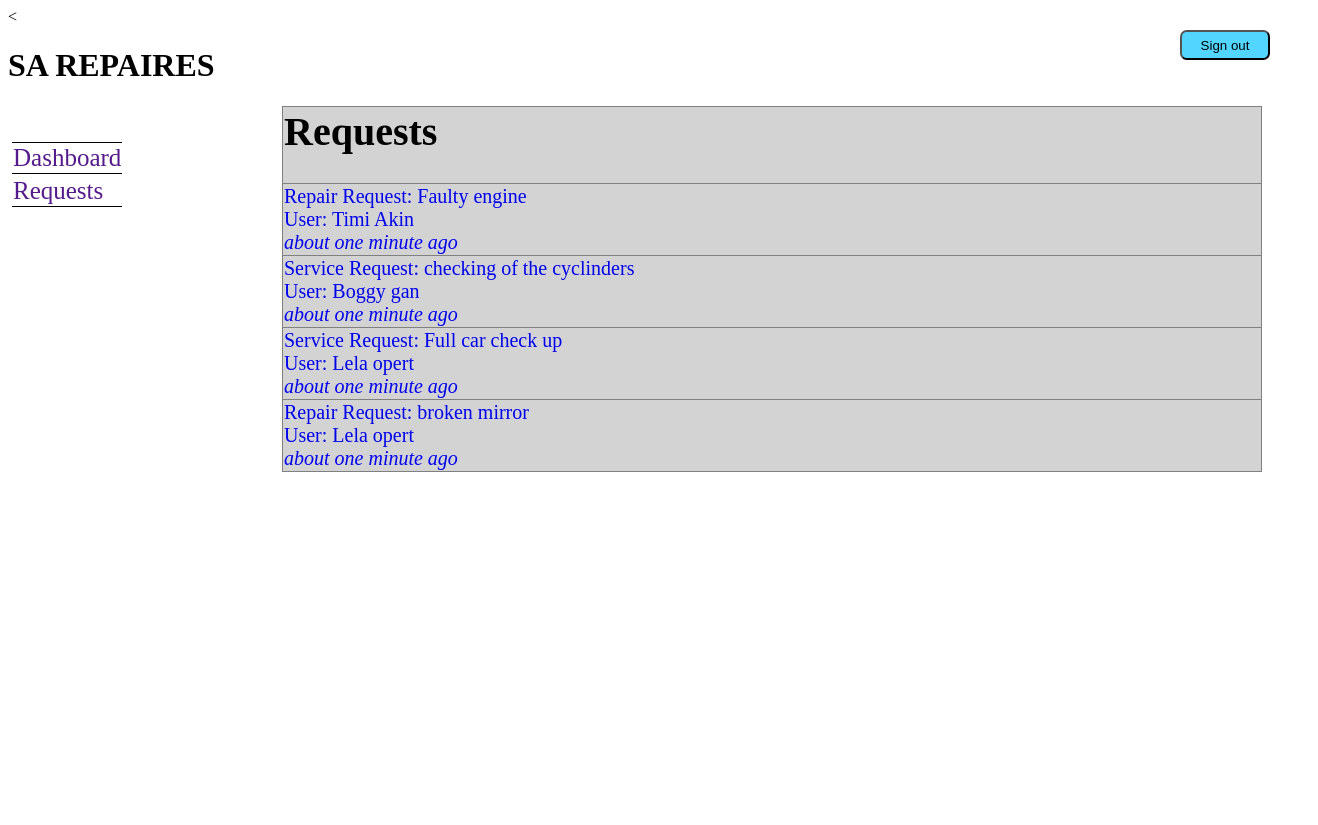
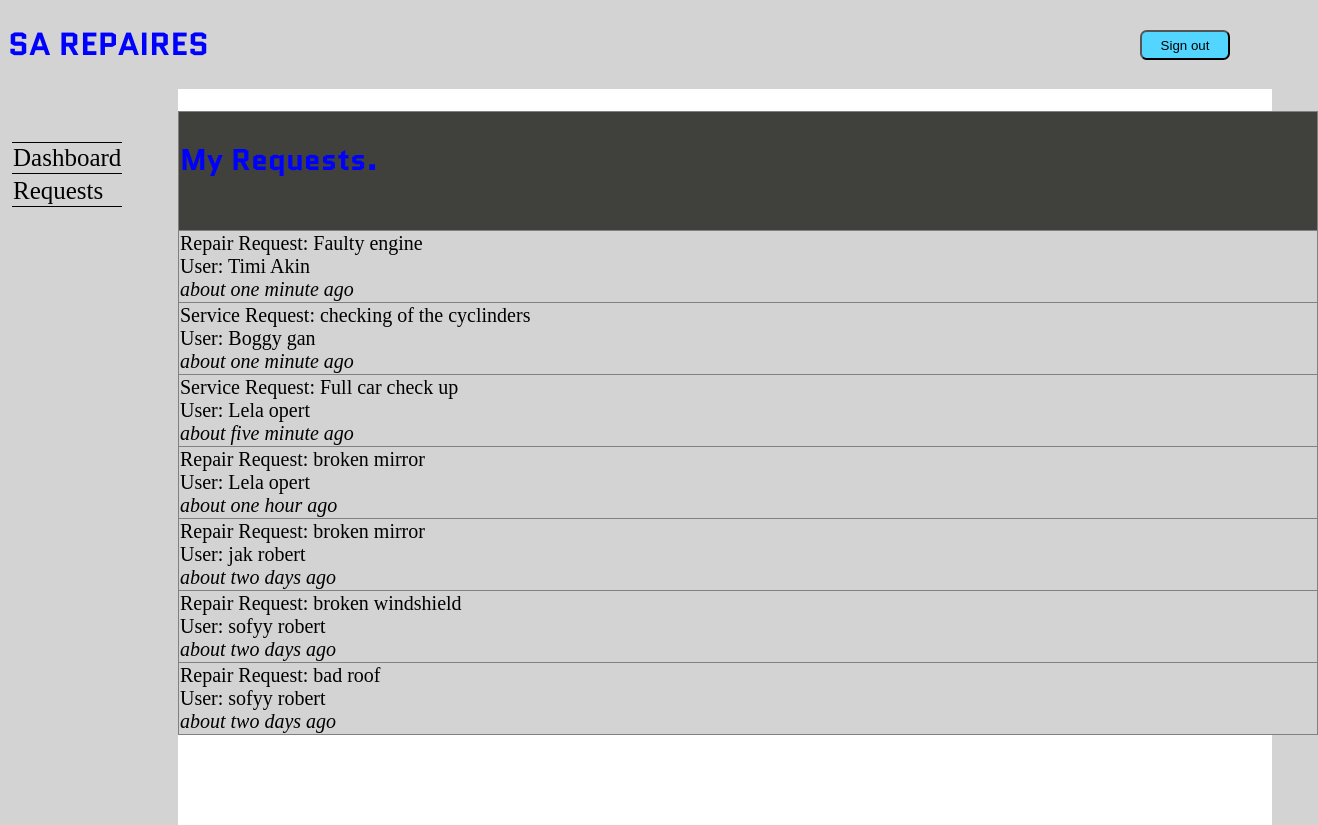
Before and after one commit to timiakin/Maintenance-Tracker, a plain HTML site: page ADMIN REQUEST PAGE/Admin req.page.html in a window 1280 px wide. Shown: the top 825 px of the page, 1318 px wide, since content can reach past the window. Drawn offline with Linux system fonts and the light colour scheme.

Commit message:
styling of the table on this page

```diff
--- a/ADMIN REQUEST PAGE/Admin req.page.html
+++ b/ADMIN REQUEST PAGE/Admin req.page.html
@@ -1,15 +1,20 @@
-<<!-- STYLE THE TABLE ON THIS PAGE-->
+<!-- STYLE THE TABLE ON THIS PAGE-->
 <!DOCTYPE html>
 <html>
 <head>
     <title>ADMIN REQUEST</title>
     <link rel="stylesheet" type="text/css" href="Adminreqpage.css">
+    <link href="https://fonts.googleapis.com/css?family=Quantico:700" rel="stylesheet">
 </head>
 <body>
     <h1>SA REPAIRES</h1>
+    <div>
 <table id ="table1" border="1">
-    <tr>
-        <td><h1>Requests</h1></td>
+    <tr id=header>
+        <td>
+
+                <h2>My Requests.</h2><br>
+        </td>
     </tr>
     <tr>
         <td><a href="#">Repair Request: Faulty engine<br>
@@ -26,22 +31,45 @@
         <tr>
             <td> <a href="#">Service Request: Full car check up <br>
             User: Lela opert<br>
-            <em> about one minute ago</em></a>
+            <em> about five minute ago</em></a>
         </td>
 
         </tr>
         <tr>
             <td> <a href="#">Repair Request: broken mirror <br>
             User: Lela opert<br>
-            <em> about one minute ago</em></a>
+            <em> about one hour ago</em></a>
+        </td>
+
+        </tr>
+        <tr>
+            <td> <a href="#">Repair Request: broken mirror <br>
+            User: jak robert<br>
+            <em> about two days ago</em></a>
+        </td>
+
+        </tr>
+         <tr>
+            <td> <a href="#">Repair Request: broken windshield <br>
+            User: sofyy robert<br>
+            <em> about two days ago</em></a>
+        </td>
+
+        </tr>
+
+        <tr>
+            <td> <a href="#">Repair Request: bad roof <br>
+            User: sofyy robert<br>
+            <em> about two days ago</em></a>
         </td>
 
         </tr>
 
     </tr>
 </table>
+</div>
 
-    <div>
+
             <table id="table2">
                 <tr class="bottom" >
             <td id= top><a href="">Dashboard</a></td>
@@ -53,7 +81,8 @@
 
             </table>
 
-        </div>
+
+
 
  <button id="topcorner1">Sign out</button>
 
--- a/ADMIN REQUEST PAGE/Adminreqpage.css
+++ b/ADMIN REQUEST PAGE/Adminreqpage.css
@@ -2,7 +2,7 @@
   #topcorner1{
    position:absolute;
    top:10px;
-   right: 10px;
+   right: 50px;
    width:90px;
 height:30px;
 overflow: hidden;
@@ -27,10 +27,10 @@ margin-top: 20px;
 
 #table1{
 
-  max-width: 980px;
+  max-width: 1140px;
     margin: auto;
     font-size: 20px;
-    width: 1800px;
+    width: 2200px;
     margin-right: 10px;
     margin-top: 2px;
     border-collapse: collapse;
@@ -42,14 +42,13 @@ margin-top: 20px;
 div{
   margin-top: 0px;
 
-  border: 0px; solid;
-  margin-left: 300px;
-  padding-top: 50px;
-  padding-bottom: 300px;
+  border: 0px solid ;
+  margin-left: 170px;
+  padding-top: 20px;
+  padding-bottom: 400px;
   background-color: white;
 
 }
-
 
 
 
@@ -70,3 +69,32 @@ position:absolute;
 a{
   text-decoration: none;
 }
+
+body{
+  background-color: lightgray;
+
+}
+
+h1{
+  font-family: 'Quantico', sans-serif;
+  color: blue;
+
+
+}
+h2{
+  font-family: 'Quantico', sans-serif;
+  color: blue;
+
+
+}
+
+
+#header td{
+  background-color: #40413c;
+  height: 40px;
+
+
+}
+a{
+  color: black;
+}
```
